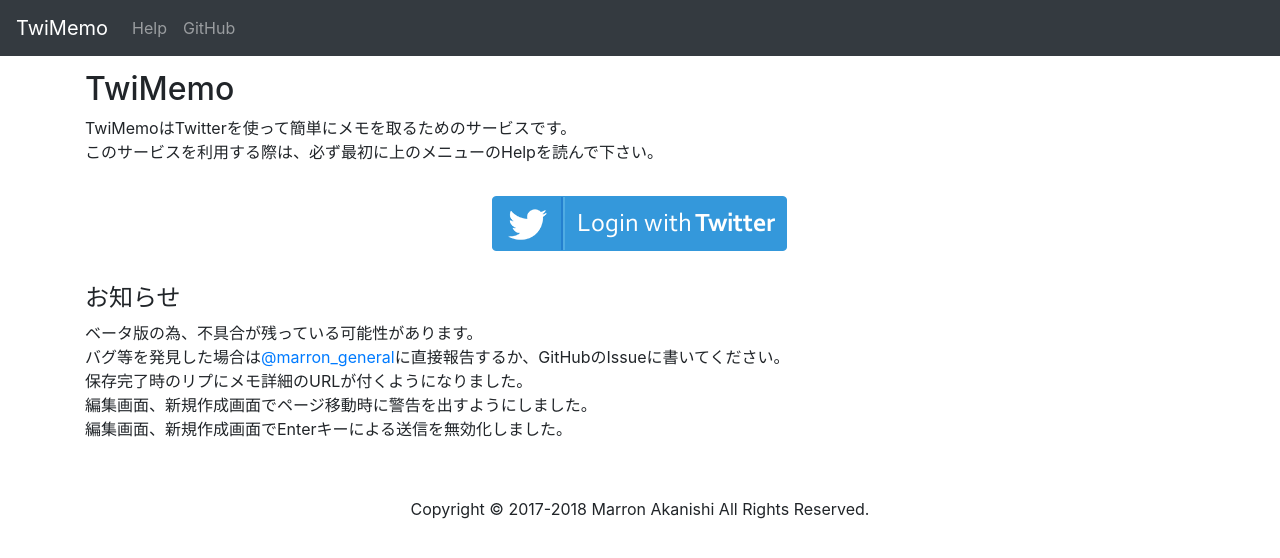
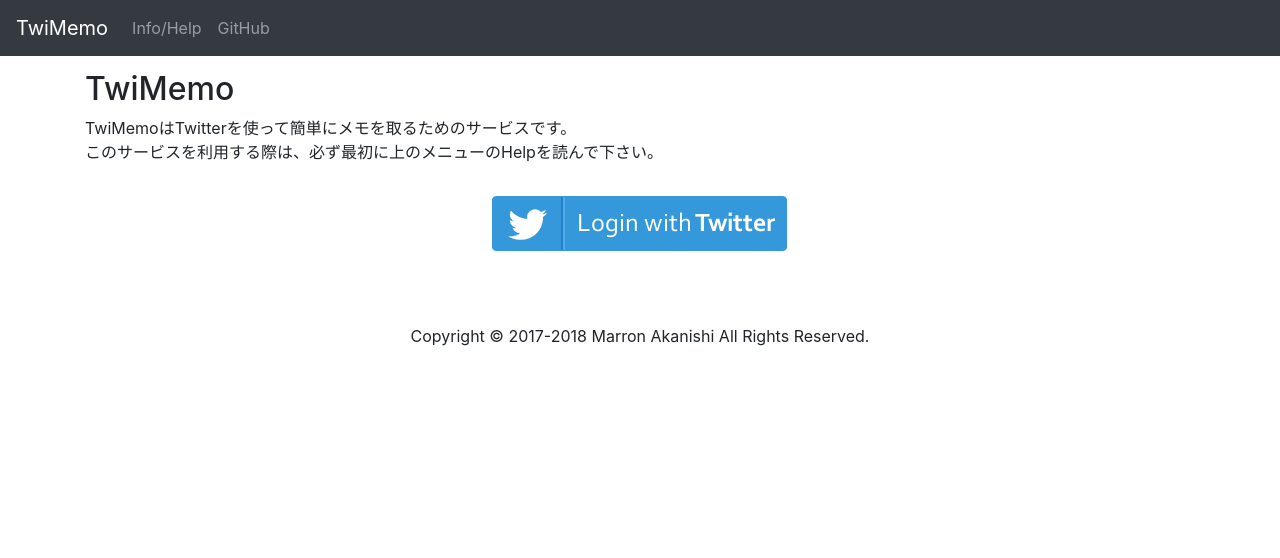
Before and after one commit to marron-akanishi/TwiMemo, a Flask app: page / in a window 1280 px wide. Shown: the top 558 px of the page. Run offline with Flask 2, Linux system fonts and the light colour scheme; parts of the project's set-up code (start-up, migrations or seed data) failed here and were passed over; some libraries are stand-ins or nearby versions.

Commit message:
Issue26,29,31

```diff
--- a/app.py
+++ b/app.py
@@ -155,7 +155,7 @@
             memolist = db.get_list("DB/" + dbname + ".db")
     except:
         memolist = []
-    return flask.render_template('list.html',list=memolist)
+    return flask.render_template('list.html',list=memolist,count=len(memolist))
 
 # メモ詳細
 @app.route('/detail/<id>')
--- a/templates/index.html
+++ b/templates/index.html
@@ -9,13 +9,5 @@
   <p align="center" style="margin: 30px 0px;">
     <img align="center" src="/static/images/twitter.png" onclick="location.href='/twitter_auth'" style="cursor: pointer" />
   </p>
-  <h4>お知らせ</h4>
-  <p>
-    ベータ版の為、不具合が残っている可能性があります。<br>
-    バグ等を発見した場合は<a href="https://twitter.com/marron_general/" target="_blank">@marron_general</a>に直接報告するか、GitHubのIssueに書いてください。<br>
-    保存完了時のリプにメモ詳細のURLが付くようになりました。<br>
-    編集画面、新規作成画面でページ移動時に警告を出すようにしました。<br>
-    編集画面、新規作成画面でEnterキーによる送信を無効化しました。
-  </p>
 </div>
 {% endblock menu %}
--- a/templates/layout.html
+++ b/templates/layout.html
@@ -35,7 +35,7 @@
         <div class="collapse navbar-collapse" id="link-list">
           <ul class="navbar-nav mr-auto">
             <li class="nav-item">
-              <a class="nav-link" href="/help">Help</a>
+              <a class="nav-link" href="/help">Info/Help</a>
             </li>
             <li class="nav-item">
               <a class="nav-link" href="https://github.com/marron-akanishi/TwiMemo" target="_blank">GitHub</a>
```
Also changed, not shown: templates/help.html (+9 -0 lines), templates/list.html (+8 -8 lines).
